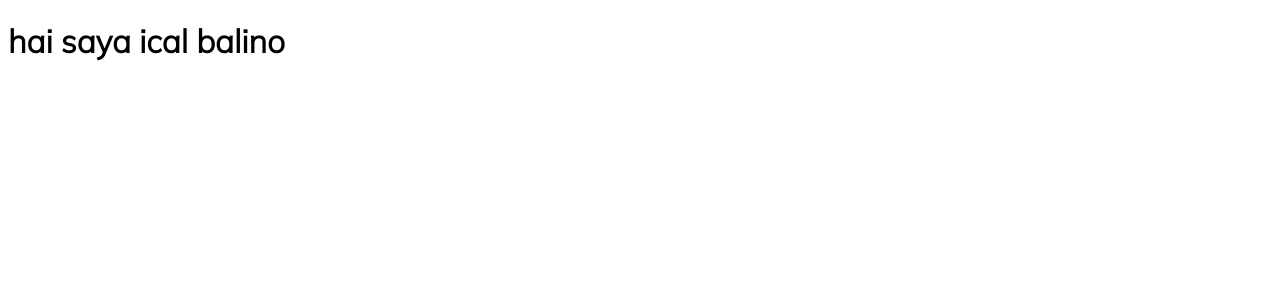
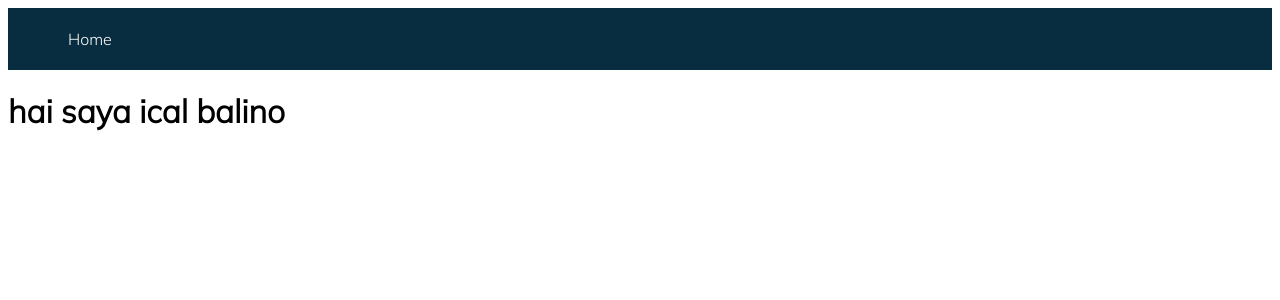
Before and after one commit to icalbalino/gimgim-web-apps-with-vueandnuxt, a Nuxt app in the folder foodfoodnuxt/: page / in a window 1280 px wide. Shown: the top 300 px of the page. Built offline with nearby package versions, Linux system fonts and the light colour scheme.

Commit message:
create a page and navigation

```diff
--- a/foodfoodnuxt/layouts/default.vue
+++ b/foodfoodnuxt/layouts/default.vue
@@ -1,19 +1,19 @@
 <template>
     <div>
        <div class="content">
-          <!-- <AppMenu /> -->
-            <Nuxt />
+          <AppMenu />
+          <Nuxt />
         </div>
     </div>
 </template>
 
 <script>
-// import AppMenu from '@/components/AppMenu.vue';
-// export default {
-//   components: {
-//     AppMenu,
-//   },
-// }
+import AppMenu from '@/components/AppMenu.vue';
+export default {
+  components: {
+    AppMenu,
+  },
+}
 </script>
 
 <style lang="scss" scoped>
```
Also changed, not shown: 1 other file (tests, documents, lock files or other folders).
